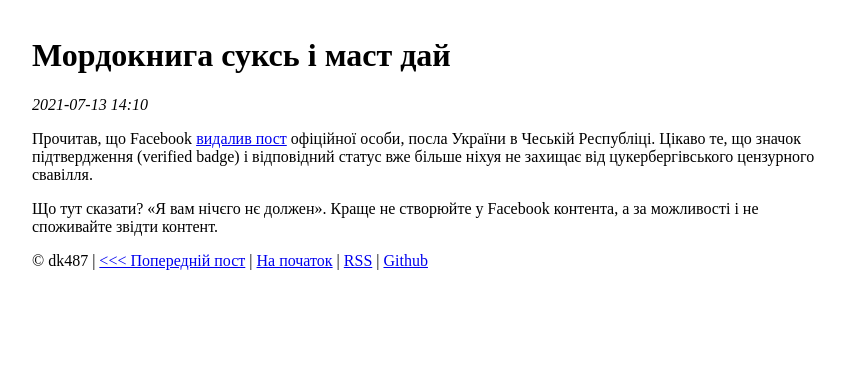
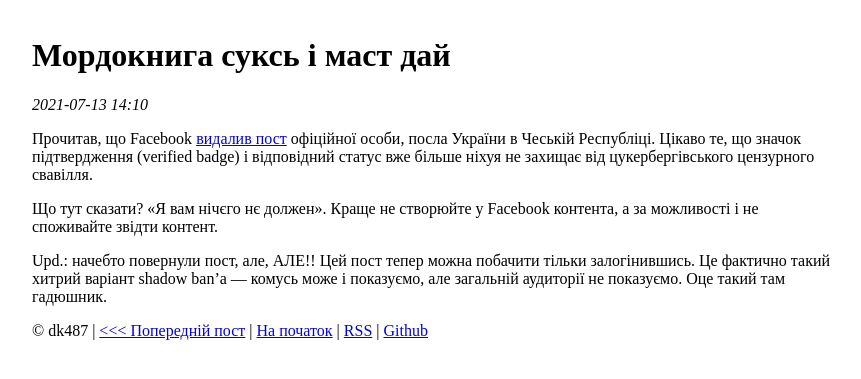
Before and after one commit to dk487/test.de.co.ua, a Jekyll site: the page built from _posts/2021/2021-07-13-facebook-suxx.md, in a window 1280 px wide. Shown: the top 379 px of the page, without its empty margins (208-1069 px from the left). Built offline with Jekyll 4.4.1, drawn with Linux system fonts in a browser that asks for light colours.

Commit message:
Post update

```diff
--- a/_posts/2021/2021-07-13-facebook-suxx.md
+++ b/_posts/2021/2021-07-13-facebook-suxx.md
@@ -7,4 +7,6 @@ date: 2021-07-13 17:10:22 +03:00
 
 Що тут сказати? «Я вам нічєго нє должен». Краще не створюйте у Facebook контента, а за можливості і не споживайте звідти контент.
 
+Upd.: начебто повернули пост, але, АЛЕ!! Цей пост тепер можна побачити тільки залогінившись. Це фактично такий хитрий варіант shadow ban'а — комусь може і показуємо, але загальній аудиторії не показуємо. Оце такий там гадюшник.
+
 [1]: https://www.facebook.com/yevhen.perebyinis/posts/1043542289515318
```
